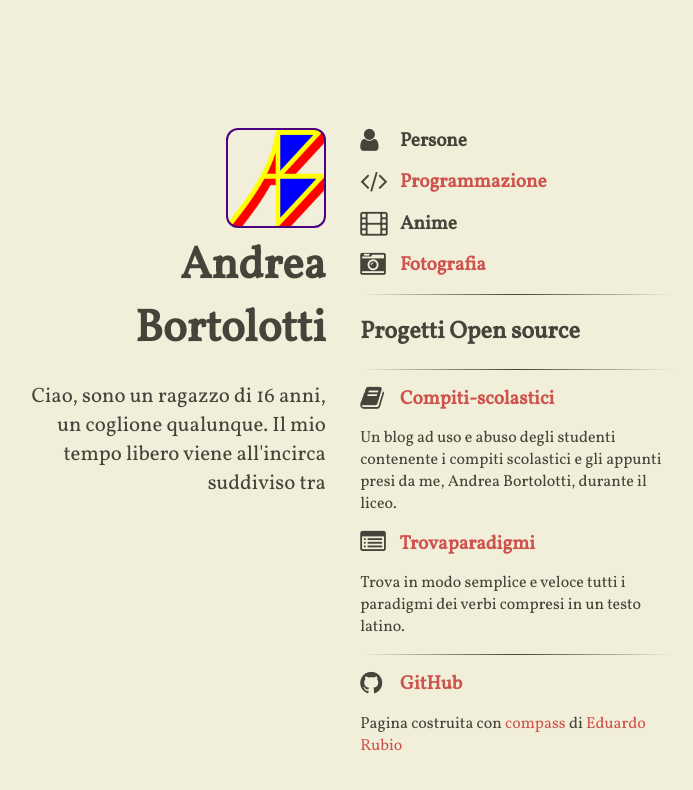
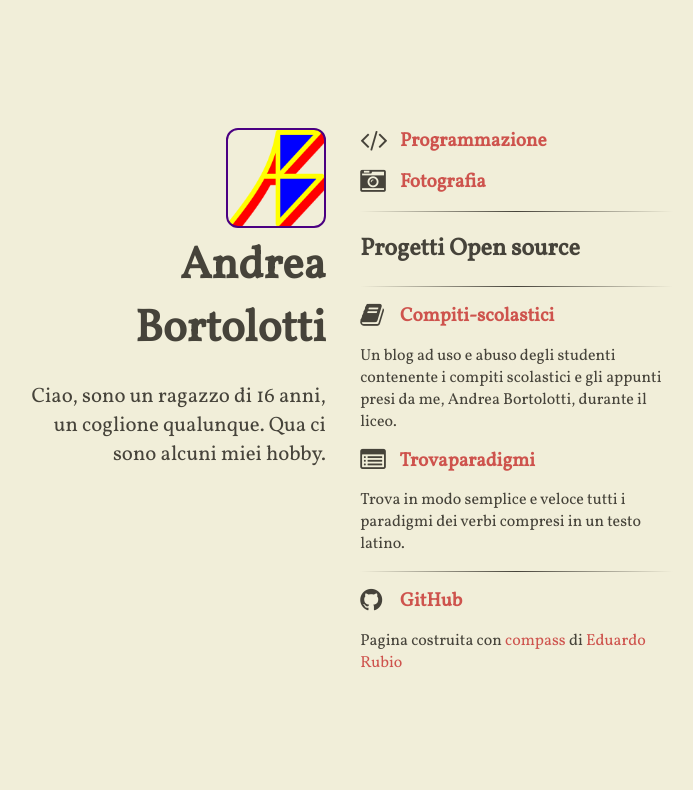
Before and after one commit to bortox/bortox.github.io.old, a Jekyll site: the page built from index.html, in a window 1280 px wide. Shown: the top 790 px of the page, without its empty margins (307-1000 px from the left). Built offline with Jekyll 4.4.1, drawn with Linux system fonts in a browser that asks for light colours; nearby versions of some CDN libraries.

Commit message:
small edit text

```diff
--- a/_config.yml
+++ b/_config.yml
@@ -9,7 +9,7 @@ compass:
   # author will appear under the avatar (optional)
   author: "Andrea Bortolotti"
   # tagline will appear under the title (optional)
-  tagline: "Ciao, sono un ragazzo di 16 anni, un coglione qualunque. Il mio tempo libero viene all'incirca suddiviso tra"
+  tagline: "Ciao, sono un ragazzo di 16 anni, un coglione qualunque. Qua ci sono alcuni miei hobby."
   # if include_content is true, the contents of the content.html include will be
   # added right above the generated item list, if present
   include_content: true
--- a/_includes/content.html
+++ b/_includes/content.html
@@ -1,15 +1,7 @@
 <ul class="fa-ul main-list">
-  <li class="main-list-item">
-    <span class="fa fa-user fa-lg main-list-item-icon"></span>
-    Persone
-  </li>
   <li class="main-list-item">
     <span class="fa fa-code fa-lg main-list-item-icon"></span>
     <a href="{{ site.url }}/progetti">Programmazione</a>
-  </li>
-  <li class="main-list-item">
-    <span class="fa fa-film fa-lg main-list-item-icon"></span>
-    Anime
   </li>
   <li class="main-list-item">
     <span class="fa fa-camera-retro fa-lg main-list-item-icon"></span>
```
